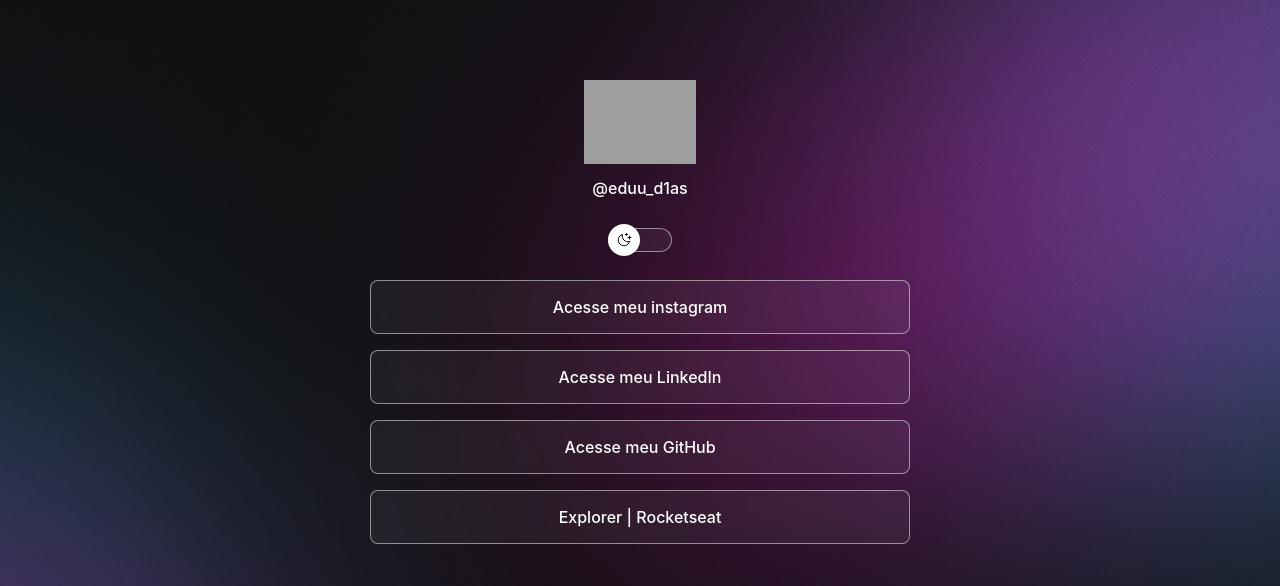
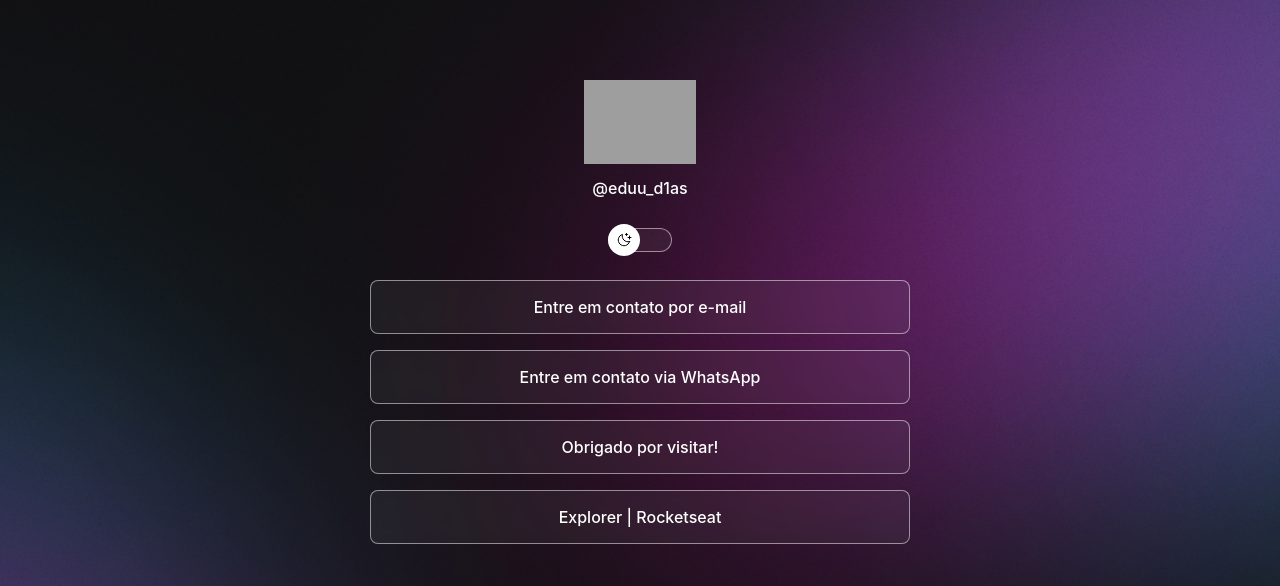
Before and after one commit to EduuD1as/projeto-discover-rocketseat, a plain HTML site: page index.html in a window 1280 px wide. Shown: the top 586 px of the page. Drawn offline with nearby package versions, Linux system fonts and the light colour scheme; grey boxes are pictures that could not be loaded.

Commit message:
links update

```diff
--- a/index.html
+++ b/index.html
@@ -28,18 +28,18 @@
     </div>
     <ul>
         <li>
-            <a href="https://www.instagram.com/eduu_d1as/"
-            target="_blank">Acesse meu instagram</a>
+            <a href="mailto:edudiasbianchini@gmail.com"
+            target="_blank">Entre em contato por e-mail</a>
         </li>
 
         <li>
-          <a href="https://www.linkedin.com/in/eduardo-dias-bianchini-87906420a/"
-          target="_blank">Acesse meu LinkedIn</a>
+          <a href="https://api.whatsapp.com/send/?phone=5547988115589&text&type=phone_number&app_absent=0"
+          target="_blank">Entre em contato via WhatsApp</a>
         </li>
 
         <li>
-          <a href="#"
-          target="_blank">Acesse meu GitHub</a>
+          <a href="https://www.bandab.com.br/wp-content/uploads/2023/07/video-cachorro-spa-960x678.jpeg.webp"
+          target="_blank">Obrigado por visitar!</a>
         </li>
 
         <li>
```
